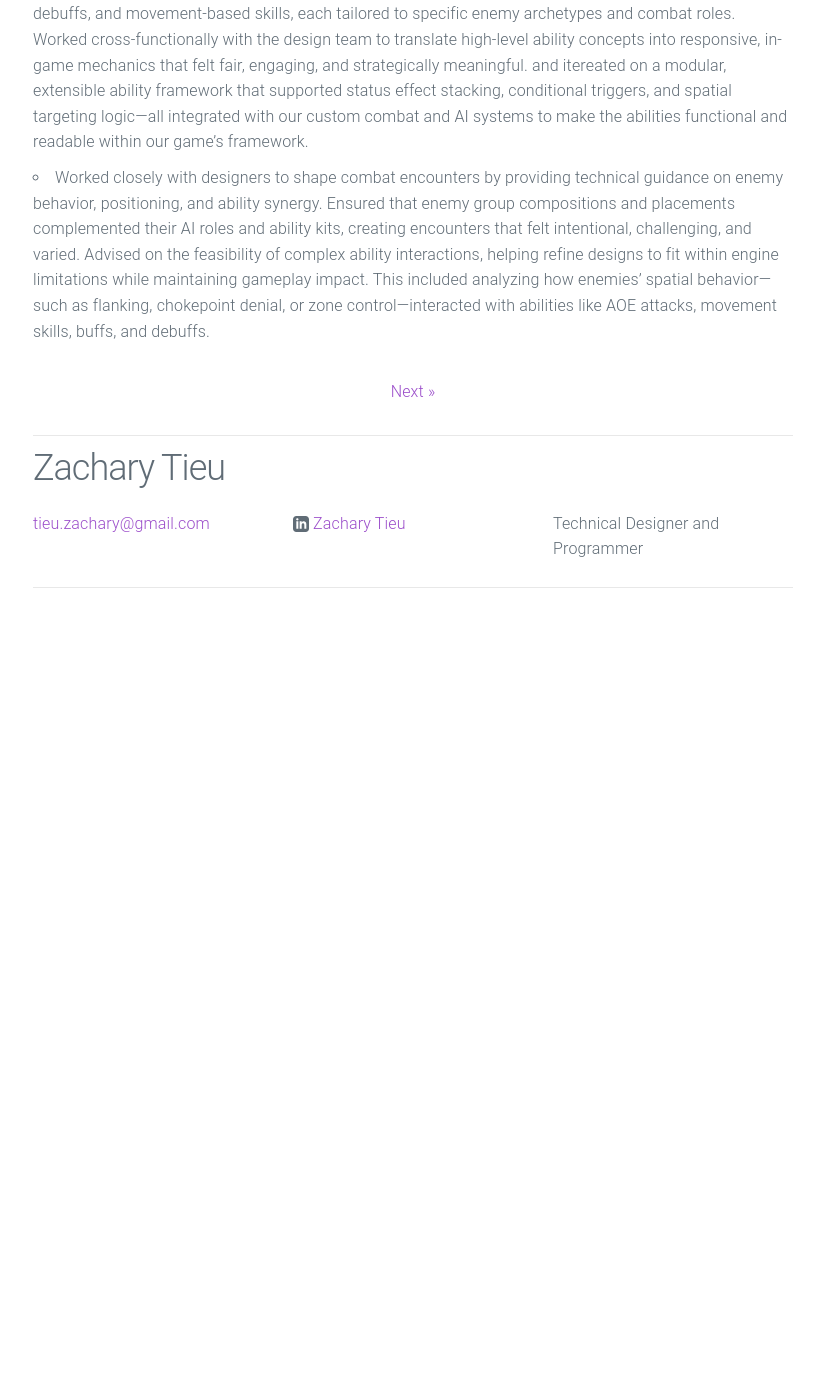
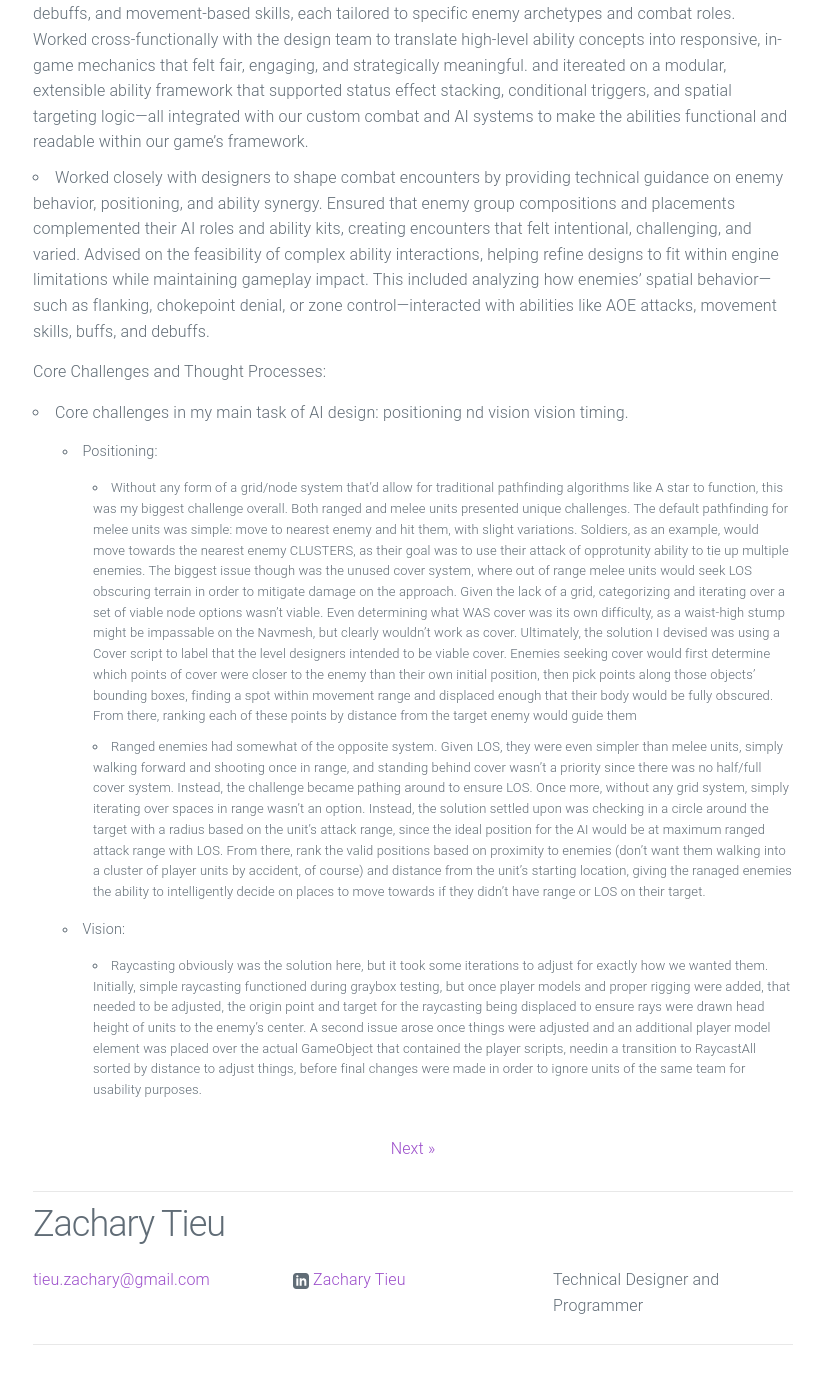
Before and after one commit to ZachTier/ZacharyTieu.github.io, a Jekyll site: the page built from _posts/2025-3-17-unchained.md, in a window 1280 px wide and 1400 px high, scrolled down 1244 px. Shown: the top 1384 px of the window, without its empty margins (227-1051 px from the left). Built offline with Jekyll 4.4.1, drawn with Linux system fonts in a browser that asks for light colours; before the commit the page ends 1887 px from its top, so only the background shows below that; some of the changed text lies outside the part shown.

Commit message:
Update 2025-3-17-unchained.md

```diff
--- a/_posts/2025-3-17-unchained.md
+++ b/_posts/2025-3-17-unchained.md
@@ -13,7 +13,15 @@ Steam Link: [Unchained: Tale of Enra](https://store.steampowered.com/app/3723210
 What it is:\
 A turn-based tactical role-playing game with an emphasis on using dialogue and empathy to resolve challenges instead of direct combat. Currently wrapping up post-prouction: the meat of the game is in place, fully developed and properly polished, with just a few tweaks needed before the grand release in July of 2025! The game also won the 2025 USC Games Expo Audience Choice Award for Experimental Design.
 
-My responsibilities:\
+My responsibilities:
 * Spearheaded the design and implementation of 10+ unique enemy types, collaborating closely with the design team to ensure each AI’s behavior cycle and ability set was both technically feasible and balanced for gameplay. Took point on adapting enemy AI to work without traditional navigation or character systems, coordinating with fellow engineers to develop custom solutions. Faced with the absence of a standard SRPG grid or built-in navigation tools, I architected a hybrid pathfinding system that combined navmesh traversal, raycasting, and tactical heuristics—leveraging enemy/ally positioning and terrain analysis to inform movement and attack decisions. This system enabled dynamic, context-aware AI behavior that supported our game’s strategic depth while working within the constraints of our custom engine.
 * Designed and implemented a wide range of enemy abilities, including area-of-effect attacks, buffs, debuffs, and movement-based skills, each tailored to specific enemy archetypes and combat roles. Worked cross-functionally with the design team to translate high-level ability concepts into responsive, in-game mechanics that felt fair, engaging, and strategically meaningful. and itereated on a modular, extensible ability framework that supported status effect stacking, conditional triggers, and spatial targeting logic—all integrated with our custom combat and AI systems to make the abilities functional and readable within our game's framework.
 * Worked closely with designers to shape combat encounters by providing technical guidance on enemy behavior, positioning, and ability synergy. Ensured that enemy group compositions and placements complemented their AI roles and ability kits, creating encounters that felt intentional, challenging, and varied. Advised on the feasibility of complex ability interactions, helping refine designs to fit within engine limitations while maintaining gameplay impact. This included analyzing how enemies' spatial behavior—such as flanking, chokepoint denial, or zone control—interacted with abilities like AOE attacks, movement skills, buffs, and debuffs.
+
+Core Challenges and Thought Processes:
+* Core challenges in my main task of AI design: positioning nd vision vision timing.
+  * Positioning:
+    * Without any form of a grid/node system that'd allow for traditional pathfinding algorithms like A star to function, this was my biggest challenge overall. Both ranged and melee units presented unique challenges. The default pathfinding for melee units was simple: move to nearest enemy and hit them, with slight variations. Soldiers, as an example, would move towards the nearest enemy CLUSTERS, as their goal was to use their attack of opprotunity ability to tie up multiple enemies. The biggest issue though was the unused cover system, where out of range melee units would seek LOS obscuring terrain in order to mitigate damage on the approach. Given the lack of a grid, categorizing and iterating over a set of viable node options wasn't viable. Even determining what WAS cover was its own difficulty, as a waist-high stump might be impassable on the Navmesh, but clearly wouldn't work as cover. Ultimately, the solution I devised was using a Cover script to label that the level designers intended to be viable cover. Enemies seeking cover would first determine which points of cover were closer to the enemy than their own initial position, then pick points along those objects' bounding boxes, finding a spot within movement range and displaced enough that their body would be fully obscured. From there, ranking each of these points by distance from the target enemy would guide them
+    * Ranged enemies had somewhat of the opposite system. Given LOS, they were even simpler than melee units, simply walking forward and shooting once in range, and standing behind cover wasn't a priority since there was no half/full cover system. Instead, the challenge became pathing around to ensure LOS. Once more, without any grid system, simply iterating over spaces in range wasn't an option. Instead, the solution settled upon was checking in a circle around the target with a radius based on the unit's attack range, since the ideal position for the AI would be at maximum ranged attack range with LOS. From there, rank the valid positions based on proximity to enemies (don't want them walking into a cluster of player units by accident, of course) and distance from the unit's starting location, giving the ranaged enemies the ability to intelligently decide on places to move towards if they didn't have range or LOS on their target.
+  * Vision:
+    * Raycasting obviously was the solution here, but it took some iterations to adjust for exactly how we wanted them. Initially, simple raycasting functioned during graybox testing, but once player models and proper rigging were added, that needed to be adjusted, the origin point and target for the raycasting being displaced to ensure rays were drawn head height of units to the enemy's center. A second issue arose once things were adjusted and an additional player model element was placed over the actual GameObject that contained the player scripts, needin a transition to RaycastAll sorted by distance to adjust things, before final changes were made in order to ignore units of the same team for usability purposes.
```
